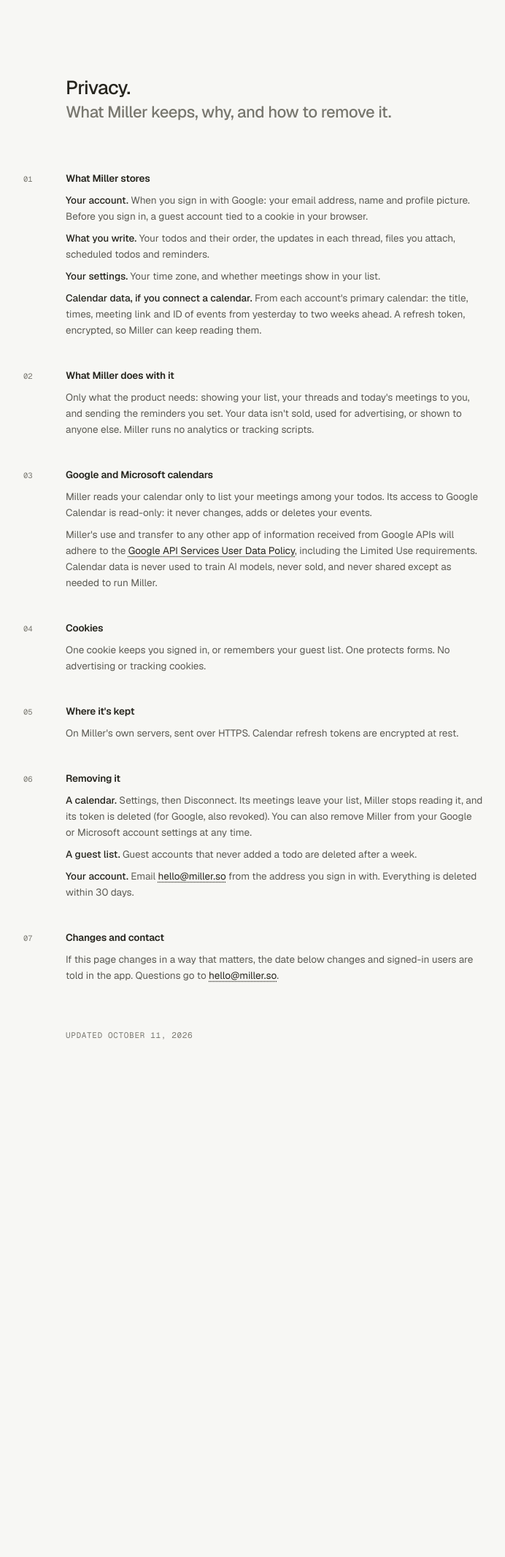
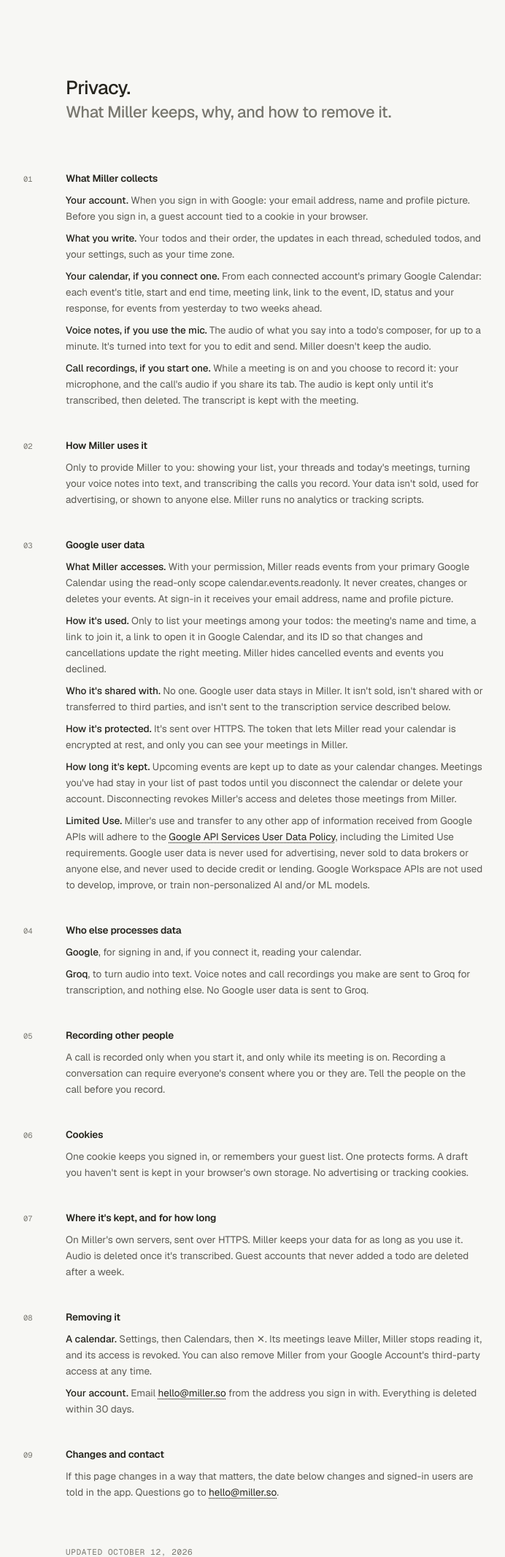
Before and after one commit to chaitanyavaddi/miller, a Django app: page /privacy/ in a window 1280 px wide. Shown: the whole page at 73% size, without its empty margins (264-956 px from the left). Before the commit the page ends 1424 px from the top, so only its background shows below. Run offline with Django 5.2, Linux system fonts and the light colour scheme; parts of the project's set-up code (start-up, migrations or seed data) failed here and were passed over; some libraries are stand-ins or nearby versions.

Commit message:
Privacy policy for Google verification; legal links in the app
- Privacy page rewritten around Google's requirements: what Google user
  data Miller accesses (calendar.events.readonly), how it's used, that it
  isn't shared (or sent to the transcription service), how it's protected,
  how long it's kept and how to delete it; the Limited Use statement and
  the explicit "not used to develop, improve, or train non-personalized
  AI and/or ML models" line. Also covers voice notes, call recordings and
  Groq as the transcription processor, and recording consent.
- Terms: recording calls (consent is the user's to get).
- The account menu links to Privacy and Terms, so they're reachable from
  inside the app. Each legal page carries its own updated date.

Co-Authored-By: Claude Opus 5.5 <noreply@anthropic.com>

```diff
--- a/static/css/main.css
+++ b/static/css/main.css
@@ -68,6 +68,9 @@ a.text-btn { display: inline-block; }
 .account-menu__detail { font-size: 12px; color: var(--text-4); overflow-wrap: anywhere; }
 .account-menu__action { padding: 6px 0 0; color: var(--text); }
 .account-menu__section:last-child .account-menu__action:only-child { padding: 0; }
+.account-menu__legal { flex-direction: row; align-items: center; gap: 8px; padding-top: 10px; padding-bottom: 10px; font-family: var(--font-mono); font-size: 10.5px; color: var(--text-4); }
+.account-menu__legal a { color: var(--text-4); text-decoration: none; }
+.account-menu__legal a:hover { color: var(--text); text-decoration: underline dotted; text-underline-offset: 3px; }
 
 .shortcuts { display: grid; grid-template-columns: auto 1fr; column-gap: 14px; row-gap: 8px; margin: 0; width: 100%; align-items: baseline; }
 .shortcuts__keys { display: flex; gap: 3px; margin: 0; }
--- a/templates/cotton/layout/topbar.html
+++ b/templates/cotton/layout/topbar.html
@@ -21,6 +21,9 @@
         <c-ui.text-button class="account-menu__action" hx-post="{% url 'accounts:logout' %}" hx-swap="none">Log out</c-ui.text-button>
         {% endif %}
       </div>
+      <div class="account-menu__section account-menu__legal">
+        <a href="{% url 'privacy' %}" target="_blank" rel="noopener">Privacy</a><span aria-hidden="true">·</span><a href="{% url 'terms' %}" target="_blank" rel="noopener">Terms</a>
+      </div>
     </div>
   </div>
 </header>
--- a/templates/legal/base.html
+++ b/templates/legal/base.html
@@ -14,7 +14,7 @@ hang in the margin like a todo's position, so every line starts on the logo's ed
   <main class="legal">
     <h1 class="home__title">{% block heading %}{% endblock %}<span class="home__title-more">{% block more %}{% endblock %}</span></h1>
     <div class="legal__sections">{% block sections %}{% endblock %}</div>
-    <p class="eyebrow legal__updated">Updated October 11, 2026</p>
+    <p class="eyebrow legal__updated">Updated {% block updated %}October 11, 2026{% endblock %}</p>
   </main>
 
   <c-site.footer />
--- a/templates/legal/privacy.html
+++ b/templates/legal/privacy.html
@@ -3,52 +3,72 @@
 {% block title %}Privacy · Miller{% endblock %}
 {% block heading %}Privacy.{% endblock %}
 {% block more %}What Miller keeps, why, and how to remove it.{% endblock %}
+{% block updated %}October 12, 2026{% endblock %}
 
 {% block sections %}
 <section class="legal__section">
-  <h2>What Miller stores</h2>
+  <h2>What Miller collects</h2>
   <div class="legal__body">
     <p><b>Your account.</b> When you sign in with Google: your email address, name and profile picture. Before you sign in, a guest account tied to a cookie in your browser.</p>
-    <p><b>What you write.</b> Your todos and their order, the updates in each thread, files you attach, scheduled todos and reminders.</p>
-    <p><b>Your settings.</b> Your time zone, and whether meetings show in your list.</p>
-    <p><b>Calendar data, if you connect a calendar.</b> From each account's primary calendar: the title, times, meeting link and ID of events from yesterday to two weeks ahead. A refresh token, encrypted, so Miller can keep reading them.</p>
+    <p><b>What you write.</b> Your todos and their order, the updates in each thread, scheduled todos, and your settings, such as your time zone.</p>
+    <p><b>Your calendar, if you connect one.</b> From each connected account's primary Google Calendar: each event's title, start and end time, meeting link, link to the event, ID, status and your response, for events from yesterday to two weeks ahead.</p>
+    <p><b>Voice notes, if you use the mic.</b> The audio of what you say into a todo's composer, for up to a minute. It's turned into text for you to edit and send. Miller doesn't keep the audio.</p>
+    <p><b>Call recordings, if you start one.</b> While a meeting is on and you choose to record it: your microphone, and the call's audio if you share its tab. The audio is kept only until it's transcribed, then deleted. The transcript is kept with the meeting.</p>
   </div>
 </section>
 
 <section class="legal__section">
-  <h2>What Miller does with it</h2>
+  <h2>How Miller uses it</h2>
   <div class="legal__body">
-    <p>Only what the product needs: showing your list, your threads and today's meetings to you, and sending the reminders you set. Your data isn't sold, used for advertising, or shown to anyone else. Miller runs no analytics or tracking scripts.</p>
+    <p>Only to provide Miller to you: showing your list, your threads and today's meetings, turning your voice notes into text, and transcribing the calls you record. Your data isn't sold, used for advertising, or shown to anyone else. Miller runs no analytics or tracking scripts.</p>
   </div>
 </section>
 
 <section class="legal__section">
-  <h2>Google and Microsoft calendars</h2>
+  <h2>Google user data</h2>
   <div class="legal__body">
-    <p>Miller reads your calendar only to list your meetings among your todos. Its access to Google Calendar is read-only: it never changes, adds or deletes your events.</p>
-    <p>Miller's use and transfer to any other app of information received from Google APIs will adhere to the <a href="https://developers.google.com/terms/api-services-user-data-policy">Google API Services User Data Policy</a>, including the Limited Use requirements. Calendar data is never used to train AI models, never sold, and never shared except as needed to run Miller.</p>
+    <p><b>What Miller accesses.</b> With your permission, Miller reads events from your primary Google Calendar using the read-only scope calendar.events.readonly. It never creates, changes or deletes your events. At sign-in it receives your email address, name and profile picture.</p>
+    <p><b>How it's used.</b> Only to list your meetings among your todos: the meeting's name and time, a link to join it, a link to open it in Google Calendar, and its ID so that changes and cancellations update the right meeting. Miller hides cancelled events and events you declined.</p>
+    <p><b>Who it's shared with.</b> No one. Google user data stays in Miller. It isn't sold, isn't shared with or transferred to third parties, and isn't sent to the transcription service described below.</p>
+    <p><b>How it's protected.</b> It's sent over HTTPS. The token that lets Miller read your calendar is encrypted at rest, and only you can see your meetings in Miller.</p>
+    <p><b>How long it's kept.</b> Upcoming events are kept up to date as your calendar changes. Meetings you've had stay in your list of past todos until you disconnect the calendar or delete your account. Disconnecting revokes Miller's access and deletes those meetings from Miller.</p>
+    <p><b>Limited Use.</b> Miller's use and transfer to any other app of information received from Google APIs will adhere to the <a href="https://developers.google.com/terms/api-services-user-data-policy">Google API Services User Data Policy</a>, including the Limited Use requirements. Google user data is never used for advertising, never sold to data brokers or anyone else, and never used to decide credit or lending. Google Workspace APIs are not used to develop, improve, or train non-personalized AI and/or ML models.</p>
+  </div>
+</section>
+
+<section class="legal__section">
+  <h2>Who else processes data</h2>
+  <div class="legal__body">
+    <p><b>Google</b>, for signing in and, if you connect it, reading your calendar.</p>
+    <p><b>Groq</b>, to turn audio into text. Voice notes and call recordings you make are sent to Groq for transcription, and nothing else. No Google user data is sent to Groq.</p>
+  </div>
+</section>
+
+<section class="legal__section">
+  <h2>Recording other people</h2>
+  <div class="legal__body">
+    <p>A call is recorded only when you start it, and only while its meeting is on. Recording a conversation can require everyone's consent where you or they are. Tell the people on the call before you record.</p>
   </div>
 </section>
 
 <section class="legal__section">
   <h2>Cookies</h2>
   <div class="legal__body">
-    <p>One cookie keeps you signed in, or remembers your guest list. One protects forms. No advertising or tracking cookies.</p>
+    <p>One cookie keeps you signed in, or remembers your guest list. One protects forms. A draft you haven't sent is kept in your browser's own storage. No advertising or tracking cookies.</p>
   </div>
 </section>
 
 <section class="legal__section">
-  <h2>Where it's kept</h2>
+  <h2>Where it's kept, and for how long</h2>
   <div class="legal__body">
-    <p>On Miller's own servers, sent over HTTPS. Calendar refresh tokens are encrypted at rest.</p>
+    <p>On Miller's own servers, sent over HTTPS. Miller keeps your data for as long as you use it. Audio is deleted once it's transcribed. Guest accounts that never added a todo are deleted after a week.</p>
   </div>
 </section>
 
 <section class="legal__section">
   <h2>Removing it</h2>
   <div class="legal__body">
-    <p><b>A calendar.</b> Settings, then Disconnect. Its meetings leave your list, Miller stops reading it, and its token is deleted (for Google, also revoked). You can also remove Miller from your Google or Microsoft account settings at any time.</p>
-    <p><b>A guest list.</b> Guest accounts that never added a todo are deleted after a week.</p>
+    <p><b>A calendar.</b> Settings, then Calendars, then ✕. Its meetings leave Miller, Miller stops reading it, and its access is revoked. You can also remove Miller from your Google Account's third-party access at any time.</p>
     <p><b>Your account.</b> Email <a href="mailto:hello@miller.so">hello@miller.so</a> from the address you sign in with. Everything is deleted within 30 days.</p>
   </div>
 </section>
```
Also changed, not shown: src/board/tests.py (+10 -2 lines), templates/legal/terms.html (+8 -0 lines).
